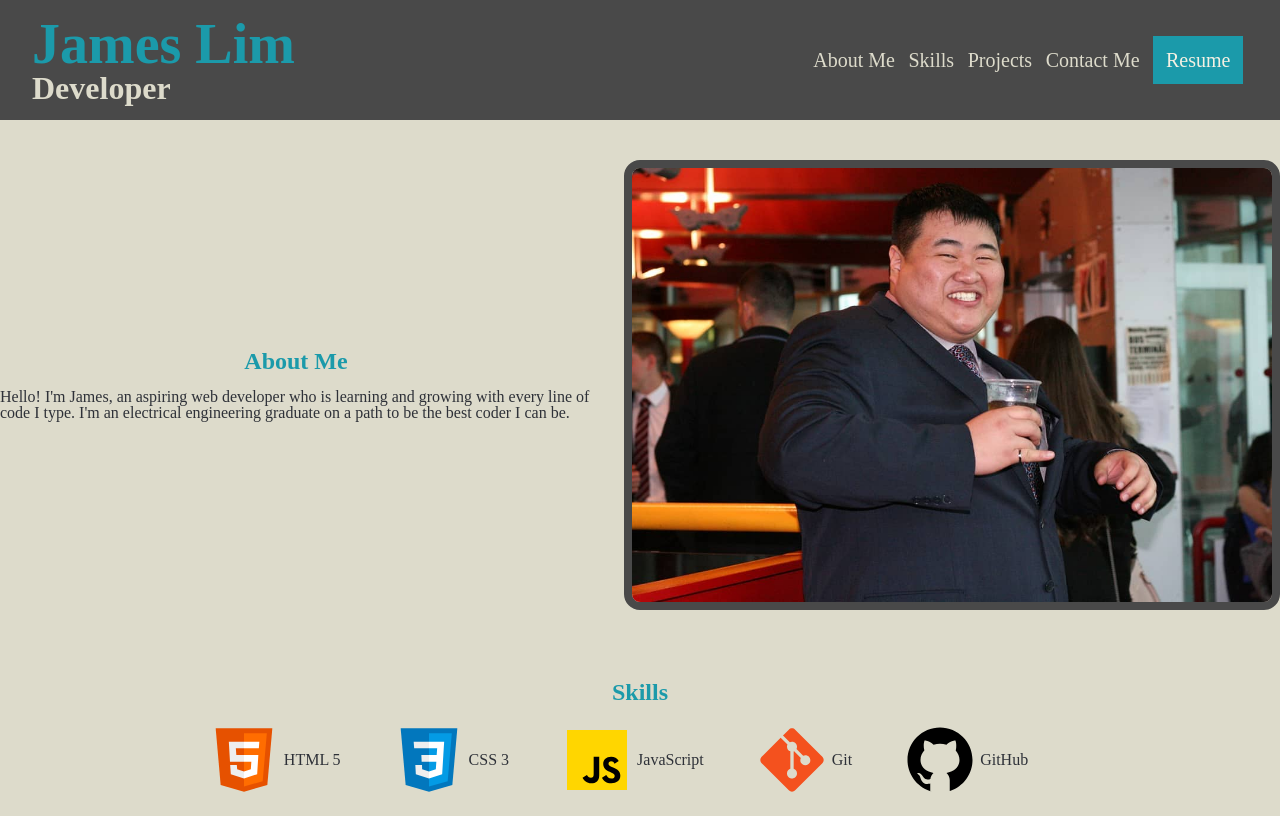
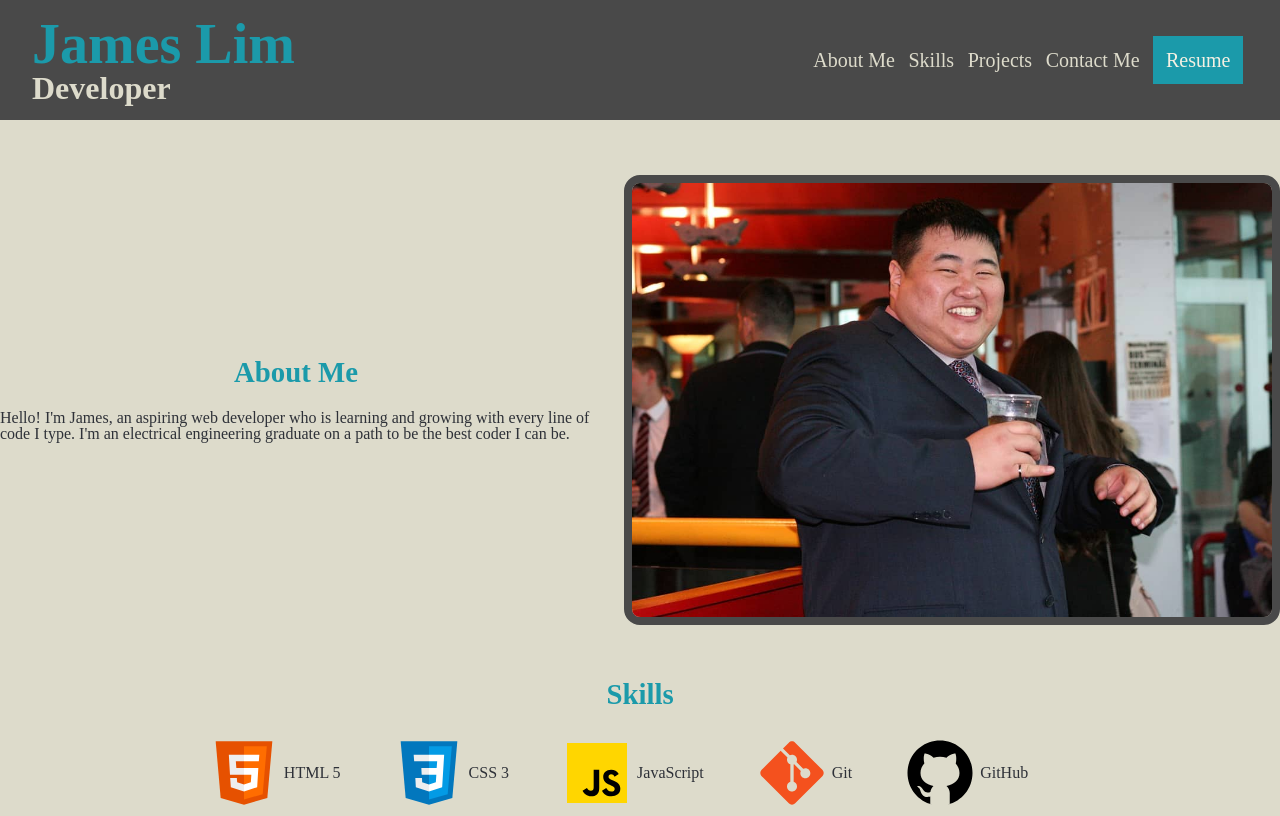
Before and after one commit to jamzzy/portfolio-website, a plain HTML site: page index.html in a window 1280 px wide. Shown: the top 816 px of the page. Drawn offline with Linux system fonts and the light colour scheme; a web font is replaced by a local one.

Commit message:
update about me section to center vertically

```diff
--- a/resources/styles/styles.css
+++ b/resources/styles/styles.css
@@ -23,13 +23,14 @@ h2 {
 }
 
 h3 {
-    font-size: 1.5rem;
-    padding-bottom: 1rem;
+    font-size: 1.8rem;
+    padding-bottom: 1.5rem;
     text-align: center;
 }
 
 p {
     font-family: 'Mulish';
+    font-size: 1rem;
 }
 
 main {
@@ -104,8 +105,7 @@ li {
 .about-content-container {
     display: flex;
     align-items: center;
-    margin-top: 5vh;
-    margin-bottom: 5vh;
+    height: 100%;
 }
 
 .about-content-container img {
@@ -210,9 +210,14 @@ li {
 
 }
 
+.contact-text {
+    margin: 0 0.5rem;
+}
+
 .contact-text p {
     font-family: 'Mukta';
     color: #494949;
+    font-size: 0.9rem;
 }
 
 .contact-text a {
```
